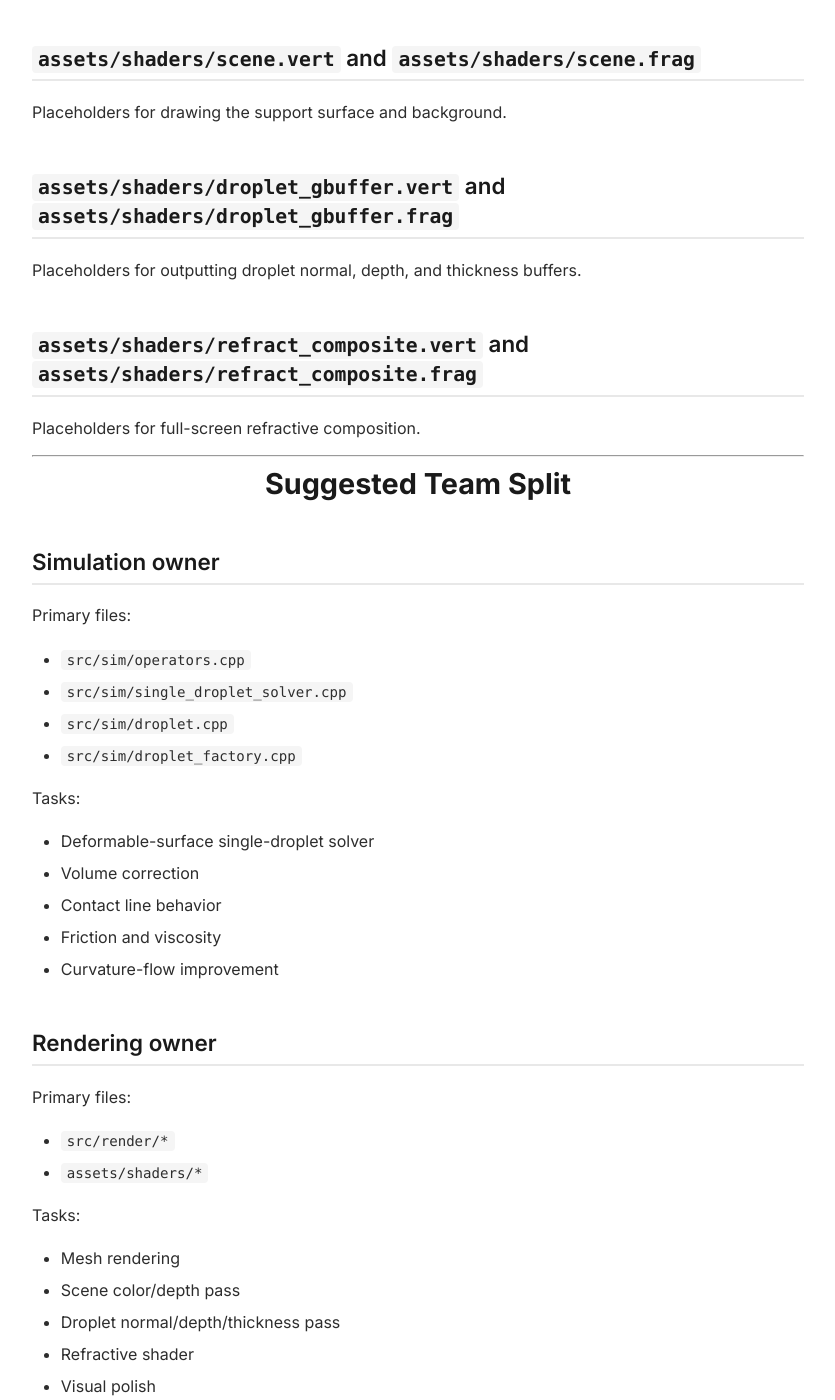
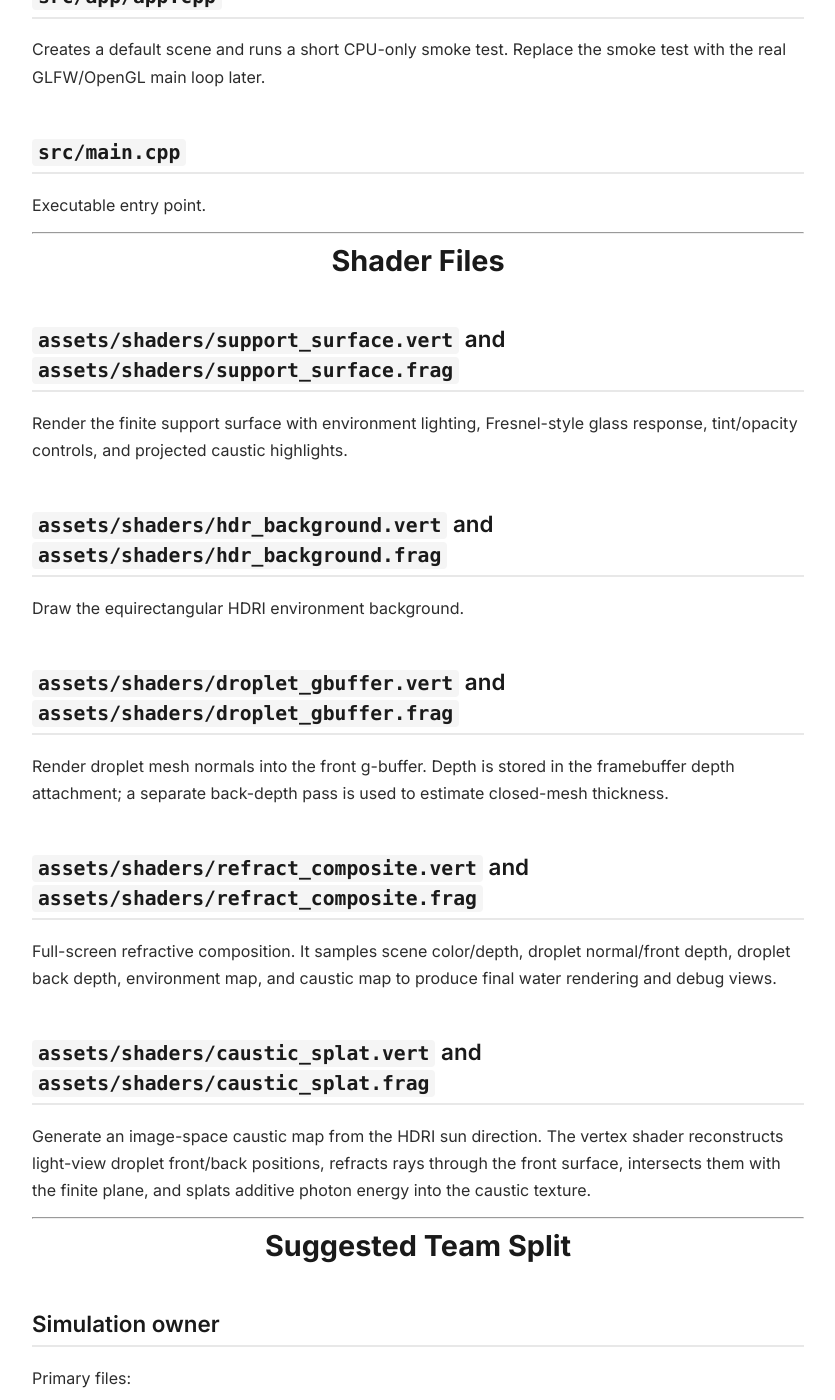
Before and after one commit to owenlambchops/CS184-final-project, a Jekyll site: the page built from water_droplet_sim_skeleton/docs/MODULE_OVERVIEW.md, in a window 1280 px wide and 1400 px high, scrolled down 11149 px. Shown: the whole window, without its empty margins (222-1057 px from the left). Built offline with Jekyll 4.4.1, drawn with Linux system fonts in a browser that asks for light colours; our own code applies the rules of GitHub Pages for plain Markdown files; some of the changed text lies outside the part shown.

Commit message:
update document

```diff
--- a/water_droplet_sim_skeleton/docs/MODULE_OVERVIEW.md
+++ b/water_droplet_sim_skeleton/docs/MODULE_OVERVIEW.md
@@ -42,6 +42,7 @@
 ## `CMakeLists.txt`
 
 Defines the C++20 project, builds the `wd_core` library, and builds the minimal executable `wd_skeleton`.
+It also copies runtime assets into the build directory during `cmake --build`, so shader and HDRI edits are available when running from `build/`.
 
 ---
 
@@ -271,7 +272,7 @@
 
 ## `src/render/gpu_mesh_buffer.cpp`
 
-Stub implementation. Add VAO/VBO/EBO creation, vertex uploads, and draw calls here.
+Implements VAO/VBO/EBO ownership for one droplet mesh, uploads positions and normals, and issues indexed draw calls.
 
 ## `include/wd/render/droplet_gpu_cache.h`
 
@@ -283,17 +284,19 @@
 
 ## `include/wd/render/refractive_renderer.h`
 
-Declares the top-level renderer and a minimal `Camera` placeholder.
+Declares the top-level renderer, camera helper, shader programs, VAOs, and framebuffer/texture resources used by the refractive render pipeline.
 
-Planned passes:
+Current passes:
 
-1. Scene color/depth pass
-2. Droplet normal/depth/thickness pass
-3. Refractive composite pass
+1. Scene color/depth pass for HDRI background and support surface.
+2. Droplet front normal/depth pass.
+3. Droplet back-depth pass for closed-mesh thickness.
+4. HDRI-sun caustic pass that projects refracted photon splats onto the finite plane.
+5. Full-screen composite pass for refraction, Fresnel reflection, thickness absorption, and debug views.
 
 ## `src/render/refractive_renderer.cpp`
 
-Stub implementation of the three-pass renderer.
+Implements the render pipeline. It loads the HDRI environment, extracts the brightest HDRI texel as the caustic sun direction, creates all offscreen render targets, renders front/back droplet depth, computes the caustic map, and composites the final frame.
 
 ---
 
@@ -335,7 +338,7 @@
 
 ## `src/ui/ui_controller.cpp`
 
-ImGui stub. Add sliders for solver, material, render, and merge/split parameters here.
+ImGui controls for spawning droplets, applying gravity, selecting render debug views, tuning water rendering parameters, editing finite-plane size, and adjusting support-surface material/contact-line parameters.
 
 ---
 
@@ -385,17 +388,25 @@
 
 # Shader Files
 
-## `assets/shaders/scene.vert` and `assets/shaders/scene.frag`
+## `assets/shaders/support_surface.vert` and `assets/shaders/support_surface.frag`
 
-Placeholders for drawing the support surface and background.
+Render the finite support surface with environment lighting, Fresnel-style glass response, tint/opacity controls, and projected caustic highlights.
+
+## `assets/shaders/hdr_background.vert` and `assets/shaders/hdr_background.frag`
+
+Draw the equirectangular HDRI environment background.
 
 ## `assets/shaders/droplet_gbuffer.vert` and `assets/shaders/droplet_gbuffer.frag`
 
-Placeholders for outputting droplet normal, depth, and thickness buffers.
+Render droplet mesh normals into the front g-buffer. Depth is stored in the framebuffer depth attachment; a separate back-depth pass is used to estimate closed-mesh thickness.
 
 ## `assets/shaders/refract_composite.vert` and `assets/shaders/refract_composite.frag`
 
-Placeholders for full-screen refractive composition.
+Full-screen refractive composition. It samples scene color/depth, droplet normal/front depth, droplet back depth, environment map, and caustic map to produce final water rendering and debug views.
+
+## `assets/shaders/caustic_splat.vert` and `assets/shaders/caustic_splat.frag`
+
+Generate an image-space caustic map from the HDRI sun direction. The vertex shader reconstructs light-view droplet front/back positions, refracts rays through the front surface, intersects them with the finite plane, and splats additive photon energy into the caustic texture.
 
 ---
 
```
